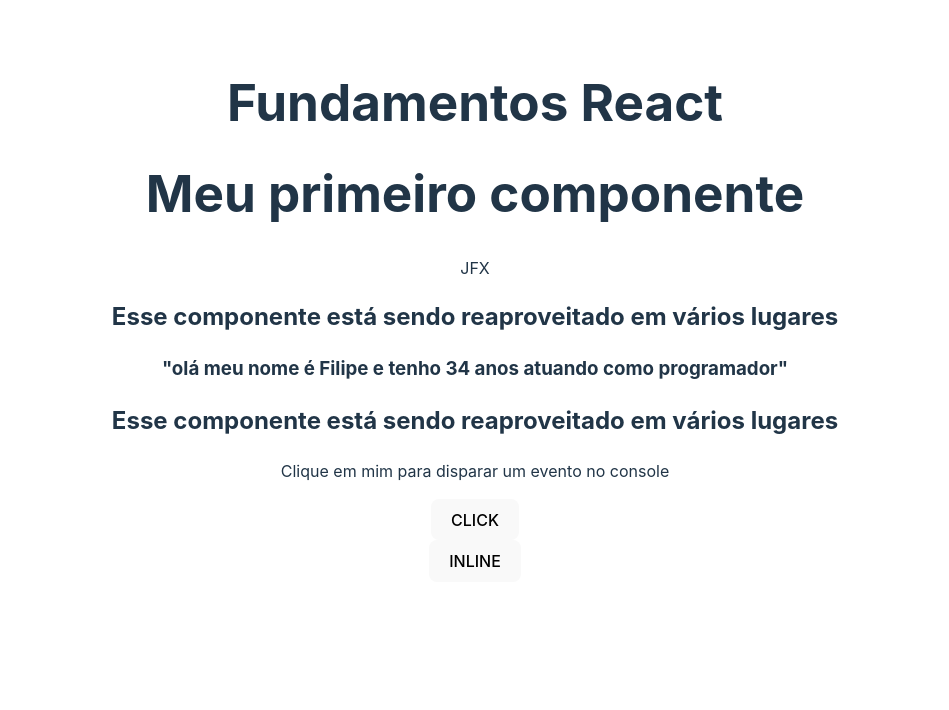
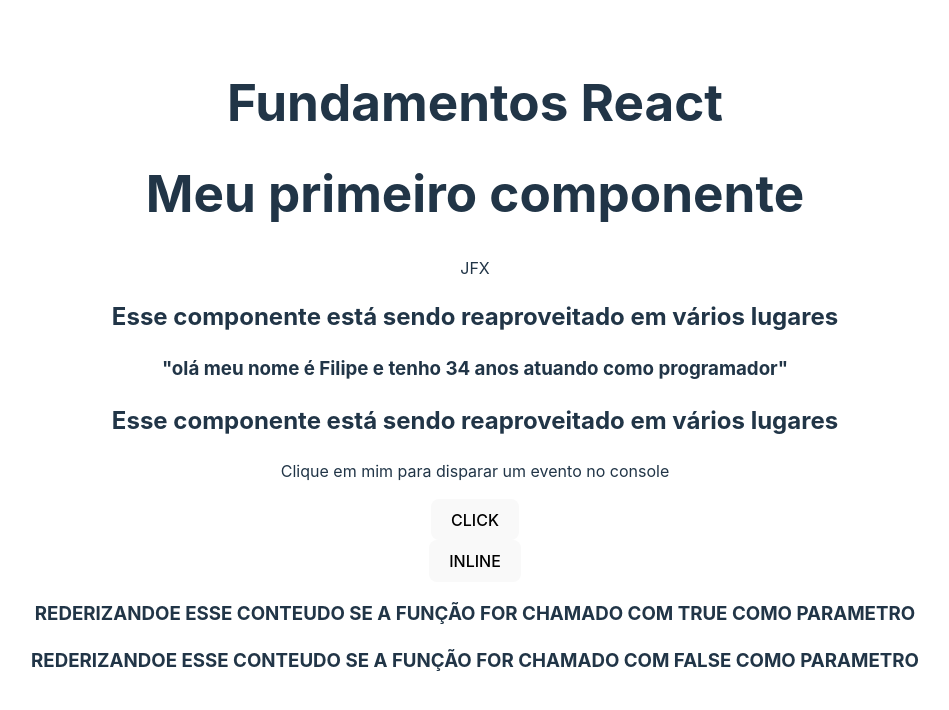
Before and after one commit to fh3mrique/EstudosReact, a React (Vite) app in the folder 02 - FUNDAMENTOS/fundamentos/: page / in a window 1280 px wide. Shown: the top 710 px of the page, without its empty margins (165-1114 px from the left). Built offline with nearby package versions, Linux system fonts and the light colour scheme.

Commit message:
Funções de renderização

```diff
--- a/02 - FUNDAMENTOS/fundamentos/src/components/Eventos.jsx
+++ b/02 - FUNDAMENTOS/fundamentos/src/components/Eventos.jsx
@@ -7,6 +7,15 @@ const Eventos = () => {
         console.log(evento);
 
         console.log("Ativou o evento!!!")
+    }
+
+    const conteudoRenderizado = (x) =>{
+        if (x == true){
+           return <h3>REDERIZANDOE ESSE CONTEUDO SE A FUNÇÃO FOR CHAMADO COM TRUE COMO PARAMETRO</h3>
+        }
+        else{
+            return <h3>REDERIZANDOE ESSE CONTEUDO SE A FUNÇÃO FOR CHAMADO COM FALSE COMO PARAMETRO</h3>
+        }
     }
 
 
@@ -19,6 +28,9 @@ const Eventos = () => {
         <div>
             <button onClick={() => console.log("Funçao inline chamada")}>INLINE</button>
         </div>
+
+        {conteudoRenderizado(true)}
+        {conteudoRenderizado(false)}
     </div>
   )
 }
```
